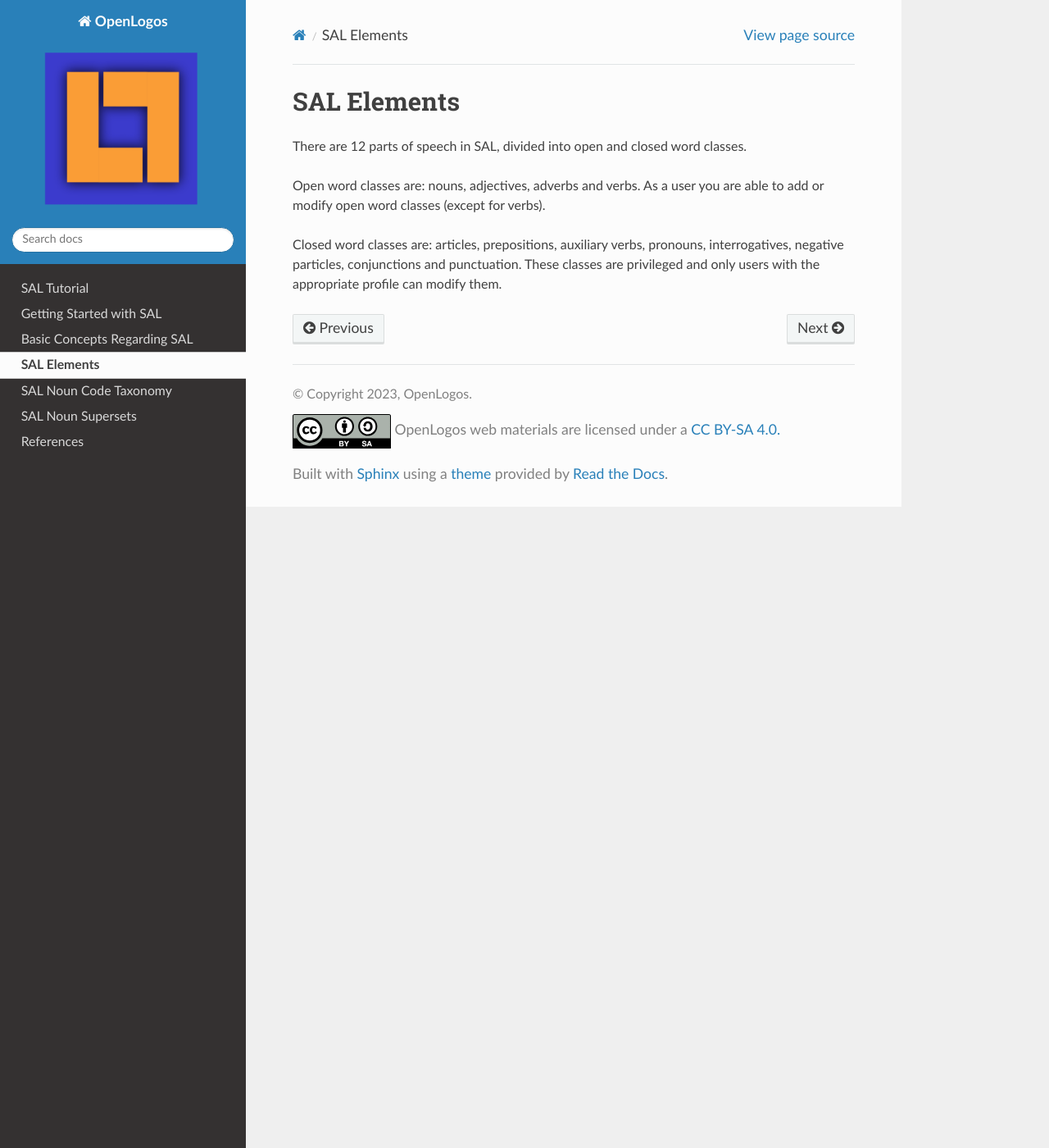
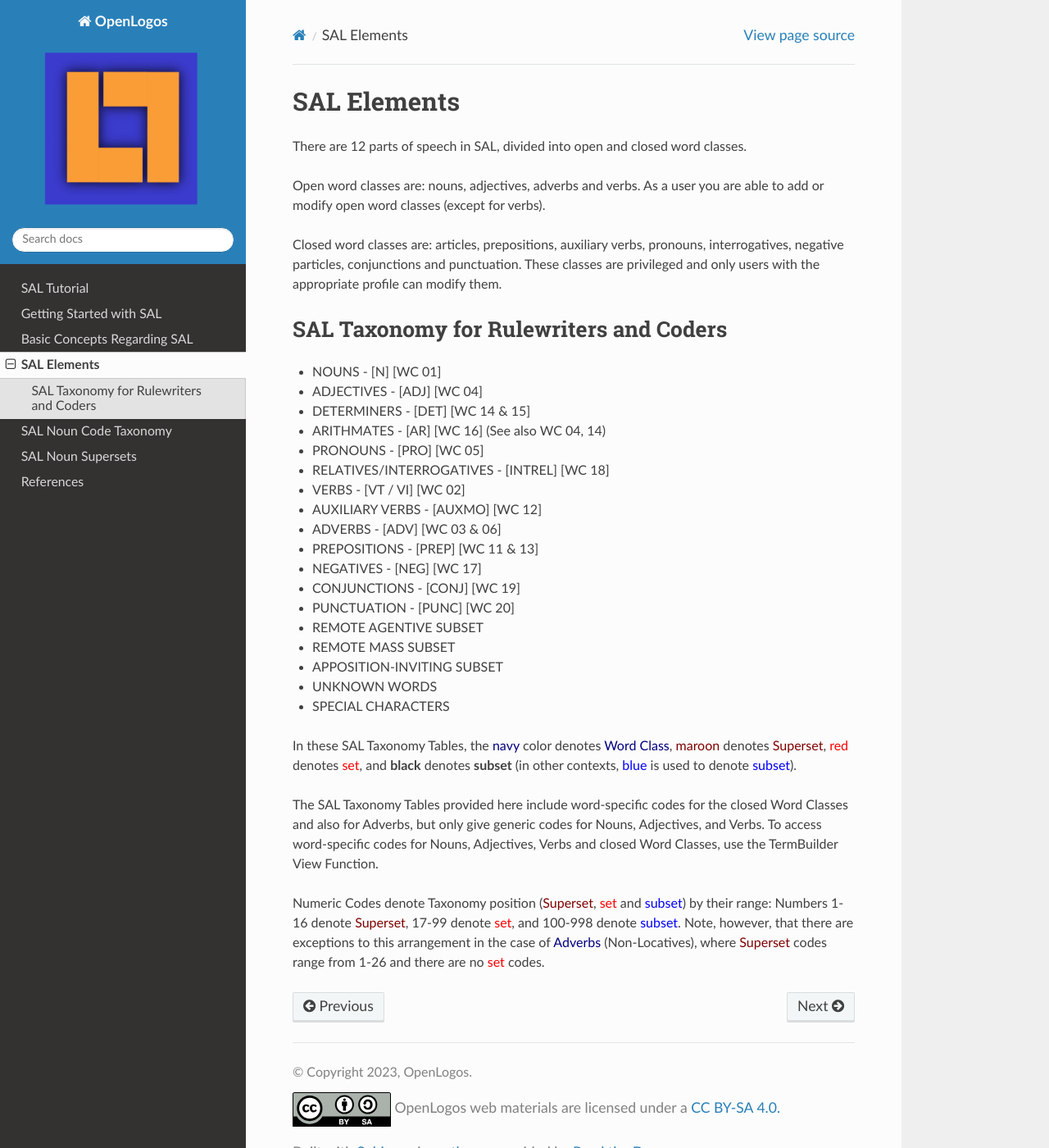
Before and after one commit to OpenLogos/OpenLogos.github.io, a Sphinx documentation site: the page built from docs/SAL_03_elements.rst, in a window 1280 px wide and 1400 px high. Shown: the whole window at 82% size. Built offline with Sphinx 7.4.7 and the Read the Docs theme 2.0.0, drawn with Linux system fonts in a browser that asks for light colours.

Commit message:
added sal element taxonomy

```diff
--- a/docs/SAL_03_elements.rst
+++ b/docs/SAL_03_elements.rst
@@ -6,3 +6,42 @@
 Open word classes are:  nouns, adjectives, adverbs and verbs.  As a user you are able to add or modify open word classes (except for verbs).
 
 Closed word classes are:  articles, prepositions, auxiliary verbs, pronouns, interrogatives, negative particles, conjunctions and punctuation.  These classes are privileged and only users with the appropriate profile can modify them.
+
+
+
+SAL Taxonomy for Rulewriters and Coders
+----------------------------------------
+
+.. (Coders, see Graphics for Open Classes)
+
+.. NOUNS   -   [N]   [WC 01]    (See Graphic)
+.. ADJECTIVES   -  [ADJ]  [WC 04]    (See Graphic)
+.. VERBS   -  [VT / VI] [WC 02]    (See Graphic)
+.. ADVERBS   -   [ADV]  [WC 03 & 06]    (See Graphic)
+
+* NOUNS   -   [N]   [WC 01]
+* ADJECTIVES   -  [ADJ]  [WC 04]
+* DETERMINERS  -   [DET]  [WC 14 & 15]
+* ARITHMATES   -   [AR]  [WC 16]    (See also WC 04, 14)
+* PRONOUNS   -   [PRO] [WC 05]
+* RELATIVES/INTERROGATIVES  -  [INTREL]  [WC 18]
+* VERBS   -  [VT / VI] [WC 02]
+* AUXILIARY VERBS   -   [AUXMO]  [WC 12]
+* ADVERBS   -   [ADV]  [WC 03 & 06]
+* PREPOSITIONS   -   [PREP]  [WC 11 & 13]
+* NEGATIVES  -    [NEG]  [WC 17]
+* CONJUNCTIONS   -   [CONJ]  [WC 19]
+* PUNCTUATION   -    [PUNC]  [WC 20]
+
+* REMOTE AGENTIVE SUBSET
+* REMOTE MASS SUBSET
+* APPOSITION-INVITING SUBSET
+* UNKNOWN WORDS
+* SPECIAL CHARACTERS
+
+
+In these SAL Taxonomy Tables, the :navy:`navy` color denotes :navy:`Word Class`, :maroon:`maroon` denotes :maroon:`Superset`, :red:`red` denotes :red:`set`, and **black** denotes **subset** (in other contexts, :blue:`blue` is used to denote :blue:`subset`).
+
+The SAL Taxonomy Tables provided here include word-specific codes for the closed Word Classes and also for Adverbs, but only give generic codes for Nouns, Adjectives, and Verbs.  To access word-specific codes for Nouns, Adjectives, Verbs and closed Word Classes, use the TermBuilder View Function.
+
+Numeric Codes denote Taxonomy position (:maroon:`Superset`, :red:`set` and :blue:`subset`) by their range:  Numbers 1-16 denote :maroon:`Superset`, 17-99 denote :red:`set`, and 100-998 denote :blue:`subset`.  Note, however, that there are exceptions to this arrangement in the case of :navy:`Adverbs` (Non-Locatives), where :maroon:`Superset` codes range from 1-26 and there are no :red:`set` codes.
--- a/docs/index.rst
+++ b/docs/index.rst
@@ -32,6 +32,3 @@
 Languages
 =========
 Currently, OpenLogos translates from German and English into French, Italian, Spanish and Portuguese. In the long term, the goal of OpenLogos developers is to support bidirectional translation among these languages.
-
-Links
-=====
```
Also changed, not shown: docs/SAL_03a_nouns.rst (+5 -5 lines).
